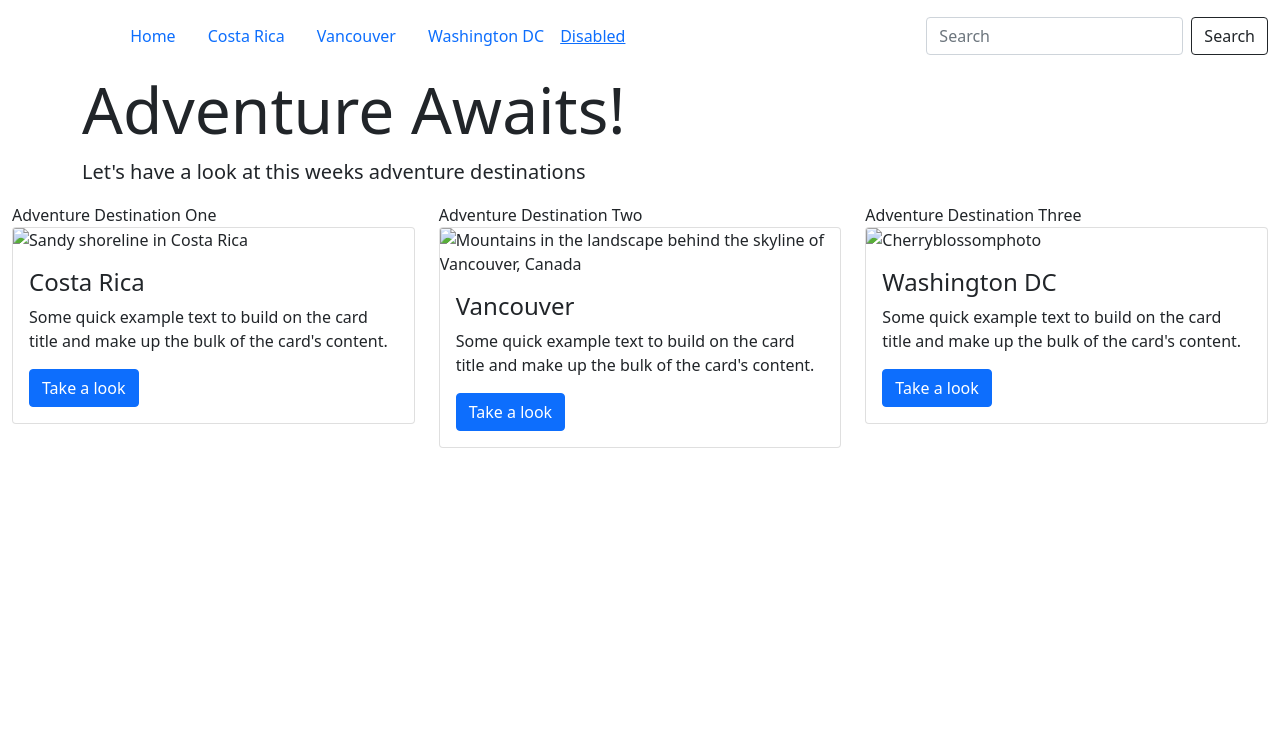
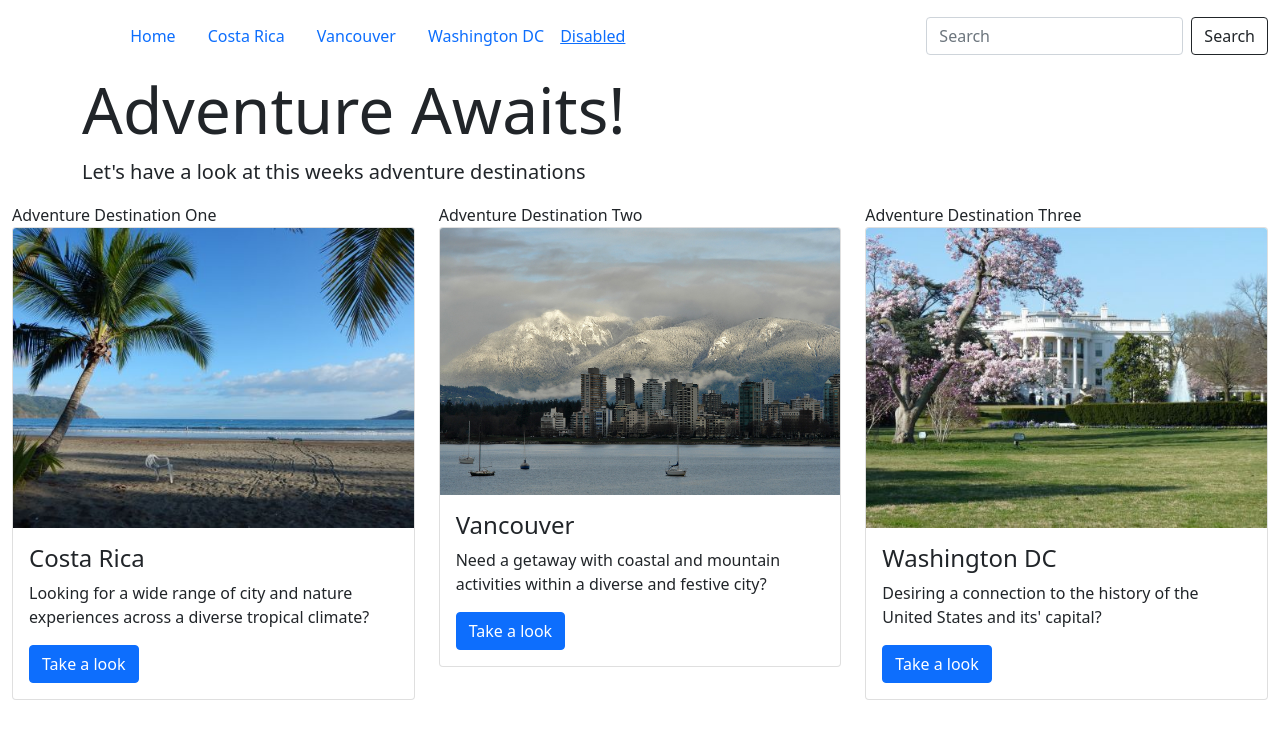
Before and after one commit to meraki11/FETweek3Assignment, a website: page index.html in a window 1280 px wide. Drawn offline with nearby package versions, Linux system fonts and the light colour scheme.

Commit message:
-m update with image links and new text

```diff
--- a/index.html
+++ b/index.html
@@ -4,7 +4,7 @@
     <head>
         <meta charset="utf-8">
         <meta http-equiv="X-UA-Compatible" content="IE=edge">
-        <title>Document</title>
+        <title>Adventure Awaits</title>
         <meta name="description" content="">
         <meta name="viewport" content="width=device-width, initial-scale=1">
         <!-- Bootstrap CSS -->
@@ -16,7 +16,7 @@
 
         <nav class="navbar navbar-expand-lg navbar-dark bg-gradient">
             <div class="container-fluid">
-                <a class="navbar-brand" href="#">Fixed top</a>
+                <a class="navbar-brand" href="https://github.com/meraki11/FETweek3Assignment/blob/main/images/globe.pdf">Fixed top</a>
                 <button class="navbar-toggler" type="button" data-bs-toggle="collapse" data-bs-target="#navbarNav" aria-controls="navbarNav" aria-expanded="false" aria-label="Toggle navigation">
                     <span class="navbar-toggler-icon"></span>
                 </button>
@@ -59,10 +59,10 @@
                 <div class="col-sm">
                     Adventure Destination One
                     <div class="card">
-                        <img src="..." class="card-img-top" alt="Sandy shoreline in Costa Rica" title="Photo via Public Domain at href=https://www.goodfreephotos.com/ Good Free Photos">
+                        <img src="https://github.com/meraki11/FETweek3Assignment/blob/main/images/costa-rican-beach-1511073003Fk6.jpg" class="card-img-top" alt="Sandy shoreline in Costa Rica" title="Photo via Public Domain from https://www.needpix.com/">
                         <div class="card-body">
                             <h4 class="card-title">Costa Rica</h4>
-                            <p class="card-text">Some quick example text to build on the card title and make up the bulk of the card's content.</p>
+                            <p class="card-text">Looking for a wide range of city and nature experiences across a diverse tropical climate?</p>
                             <a href="#" class="btn btn-primary">Take a look</a>
                         </div>
                     </div>
@@ -71,10 +71,10 @@
                 <div class="col-sm">
                     Adventure Destination Two
                     <div class="card">
-                        <img src="use photo in file" class="card-img-top" alt="Mountains in the landscape behind the skyline of Vancouver, Canada" title="Photo via Deb Rousseau at href=https://www.goodfreephotos.com/ Good Free Photos">
+                        <img src="https://github.com/meraki11/FETweek3Assignment/blob/main/images/mountains-in-the-landscape-behind-the-skyline-of-vancouver-canada_800.jpg" class="card-img-top" alt="Mountains in the landscape behind the skyline of Vancouver, Canada" title="Photo via Deb Rousseau at href=https://www.goodfreephotos.com/ Good Free Photos">
                         <div class="card-body">
                             <h4 class="card-title">Vancouver</h4>
-                            <p class="card-text">Some quick example text to build on the card title and make up the bulk of the card's content.</p>
+                            <p class="card-text">Need a getaway with coastal and mountain activities within a diverse and festive city?</p>
                             <a href="buttonlink" class="btn btn-primary">Take a look</a>
                         </div>
                     </div>
@@ -83,10 +83,10 @@
                 <div class="col-sm">
                     Adventure Destination Three
                     <div class="card">
-                        <img src="..." class="card-img-top" alt="Cherryblossomphoto">
+                        <img src="https://github.com/meraki11/FETweek3Assignment/blob/main/images/white-house-451544_1280.jpg" class="card-img-top" alt="Cherry blossoms in front of White House">
                         <div class="card-body">
                             <h4 class="card-title">Washington DC</h4>
-                            <p class="card-text">Some quick example text to build on the card title and make up the bulk of the card's content.</p>
+                            <p class="card-text">Desiring a connection to the history of the United States and its' capital?</p>
                             <a href="#" class="btn btn-primary">Take a look</a>
                         </div>
                     </div>
```
